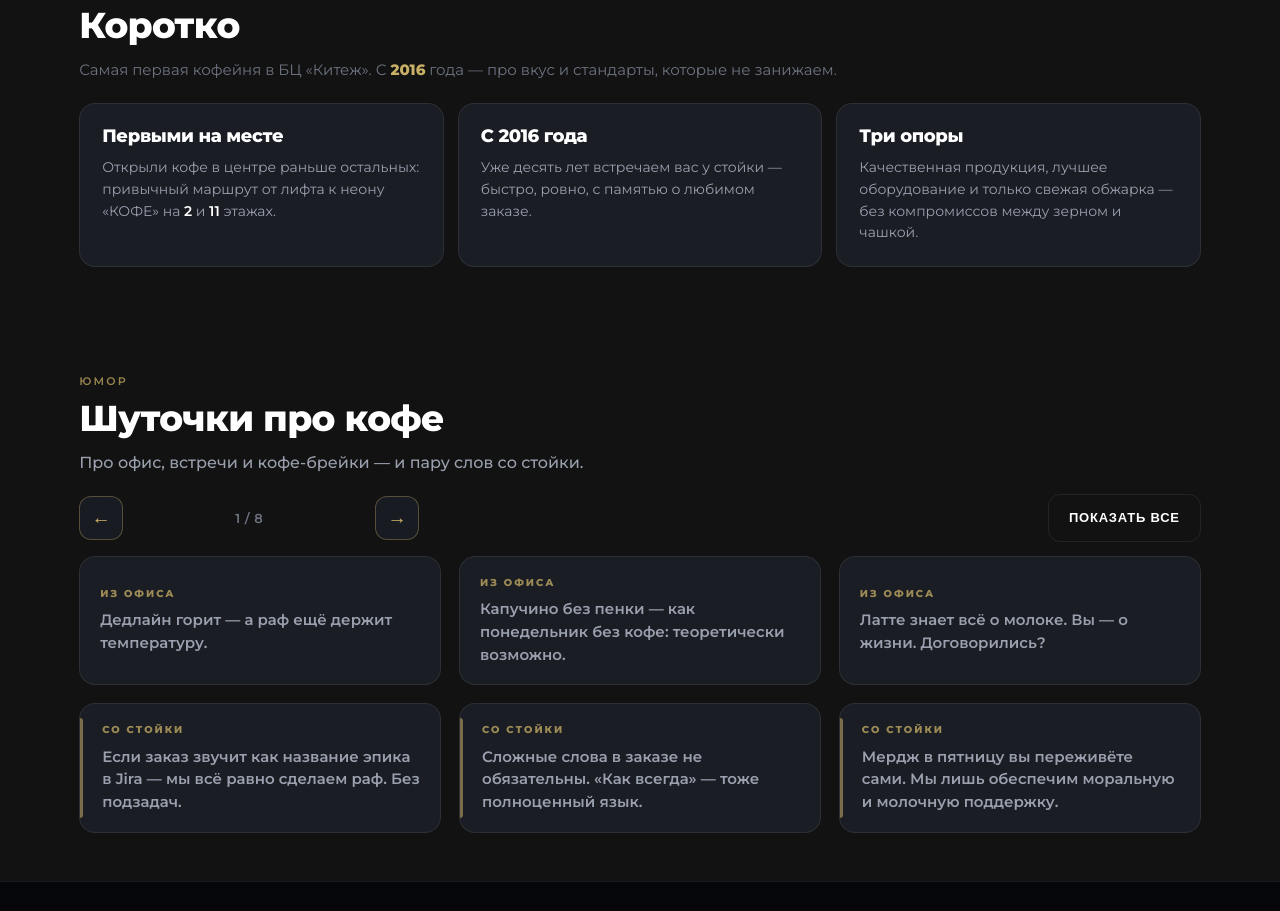
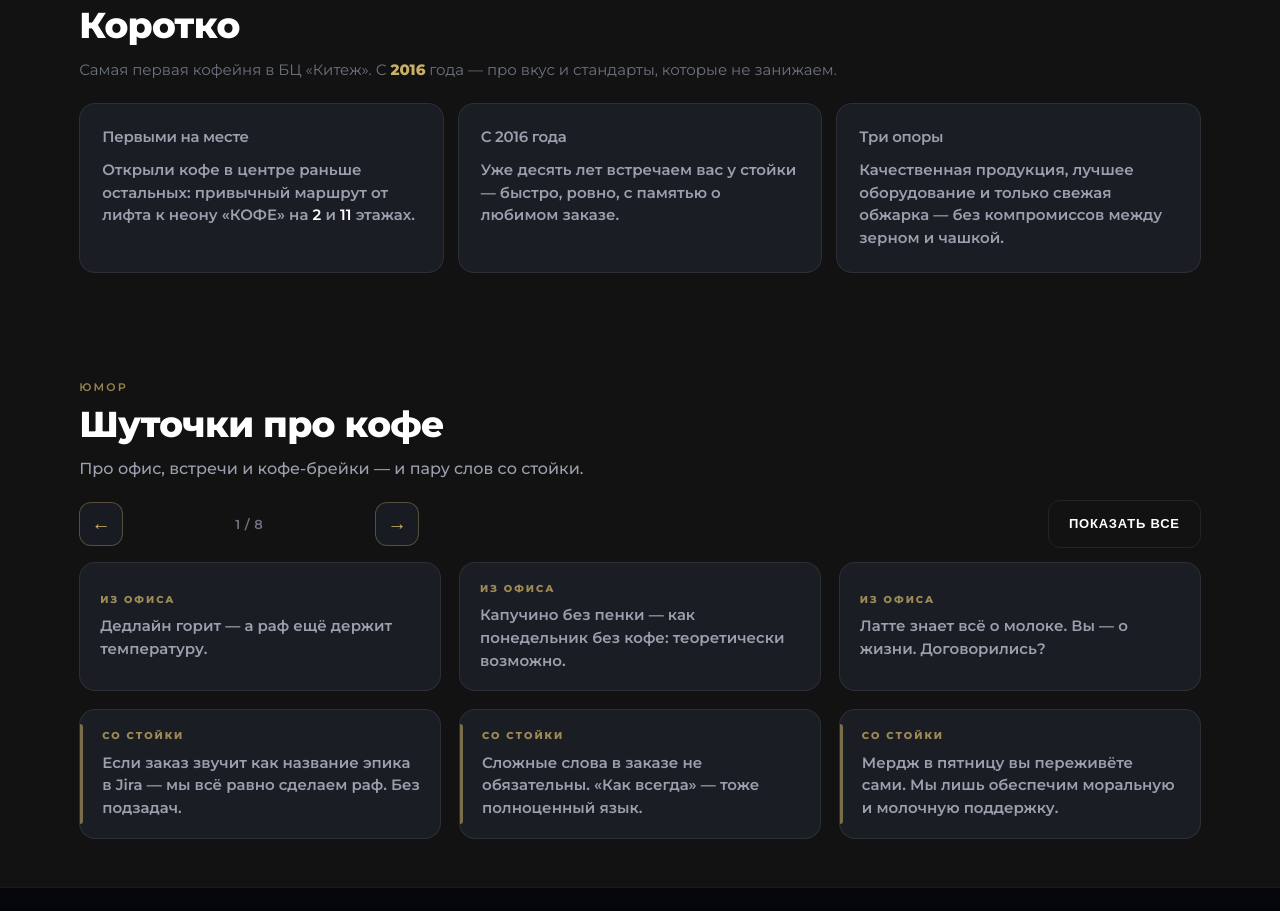
Before and after one commit to puholet-sketch/coffee.friends, a plain HTML site: page index.html in a window 1280 px wide. Shown: the part 4291-5202 px from the top of the page. Drawn offline with Linux system fonts and the light colour scheme.

Commit message:
Stories: применить типографику описаний шуток
Co-authored-by: Cursor <cursoragent@cursor.com>

```diff
--- a/assets/css/main.css
+++ b/assets/css/main.css
@@ -1255,9 +1255,19 @@ strong {
   padding: 22px;
 }
 
+.story-card h3 {
+  margin: 0 0 10px;
+  font-size: 0.9375rem;
+  font-weight: 600;
+  line-height: 1.52;
+  color: var(--text-muted);
+}
+
 .story-card p {
   margin: 0;
-  font-size: 0.875rem;
+  font-size: 0.9375rem;
+  font-weight: 600;
+  line-height: 1.52;
   color: var(--text-muted);
 }
 
```
